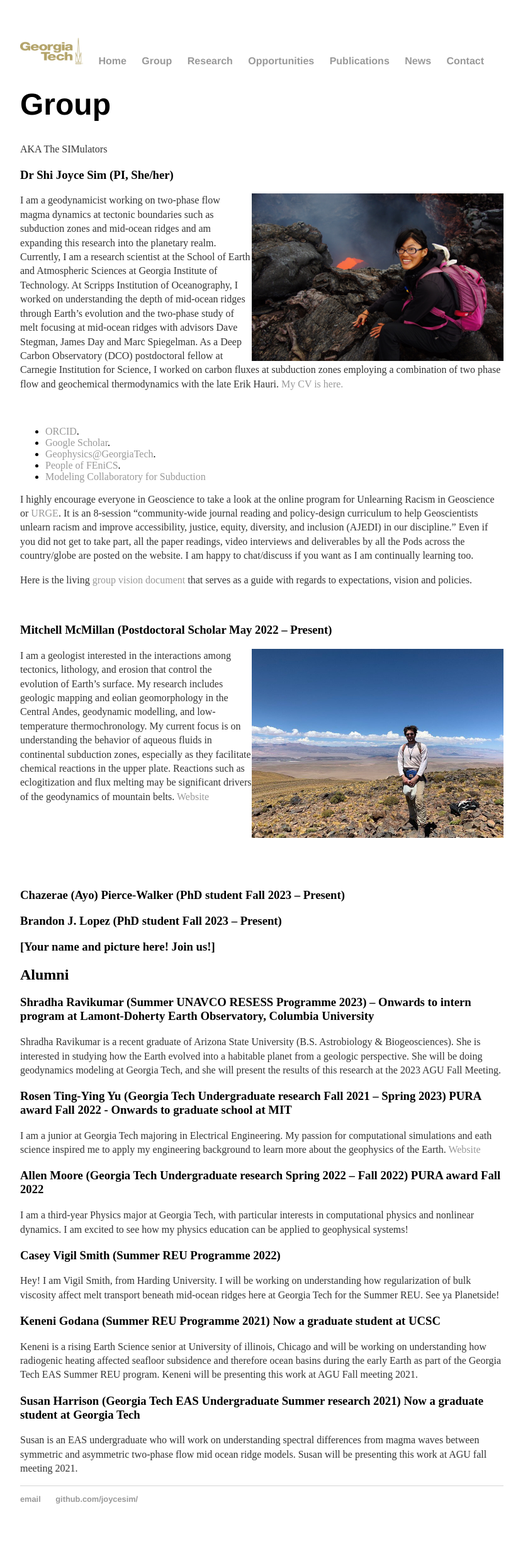
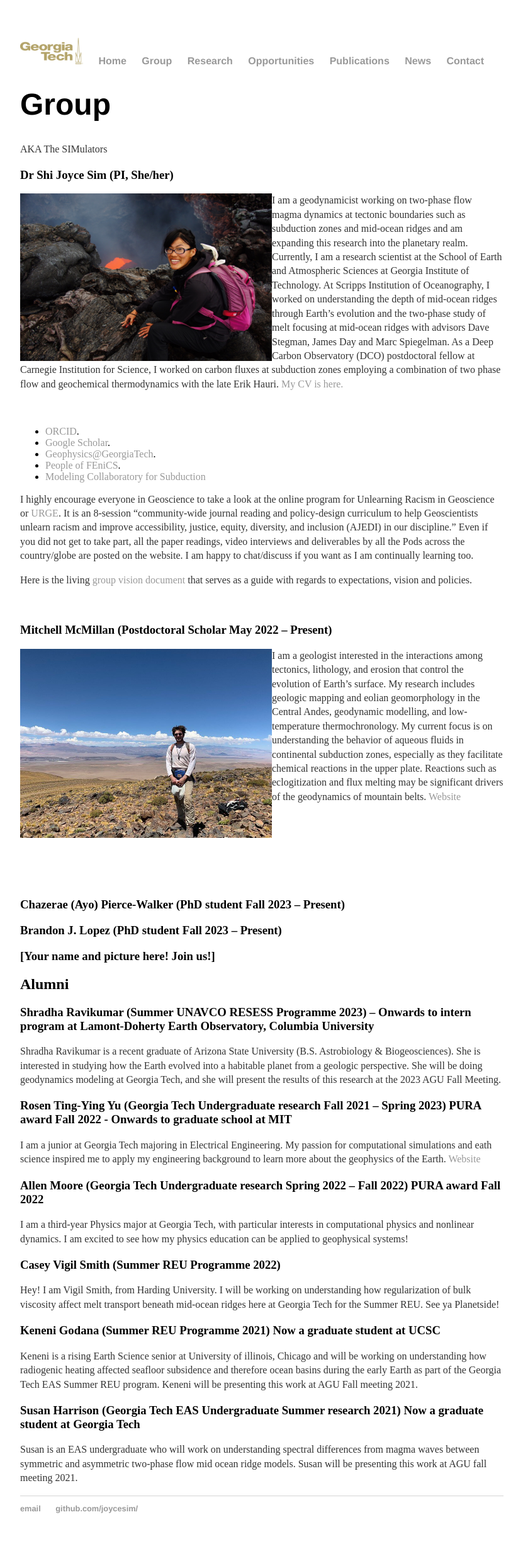
Before and after one commit to joycesim/joycesim.github.io, a Jekyll site: the page built from group/index.md, in a window 1280 px wide. Shown: the whole page at 63% size, without its empty margins (224-1055 px from the left). Built offline with Jekyll 4.4.1, drawn with Linux system fonts in a browser that asks for light colours.

Commit message:
Update index.md

```diff
--- a/group/index.md
+++ b/group/index.md
@@ -6,7 +6,7 @@
 AKA The SIMulators
 
 ### Dr Shi Joyce Sim (PI, She/her)
-<img align="right" src="/image/Profile3.JPG" alt="Kamchatka 2013" title="Kamchatka 2013." width="400" />
+<img align="left" src="/image/Profile3.JPG" alt="Kamchatka 2013" title="Kamchatka 2013." width="400" />
 
 I am a geodynamicist working on two-phase flow magma dynamics at tectonic boundaries such as subduction zones and mid-ocean ridges and am expanding this research into the planetary realm. Currently, I am a research scientist at the School of Earth and Atmospheric Sciences at Georgia Institute of Technology. At Scripps Institution of Oceanography, I worked on understanding the depth of mid-ocean ridges through Earth's evolution and the two-phase study of melt focusing at mid-ocean ridges with advisors Dave Stegman, James Day and Marc Spiegelman. As a Deep Carbon Observatory (DCO) postdoctoral fellow at Carnegie Institution for Science, I worked on carbon fluxes at subduction zones employing a combination of two phase flow and geochemical thermodynamics with the late Erik Hauri. [My CV is here.](https://joycesim.github.io/cv/)
 
@@ -25,7 +25,7 @@
 &nbsp;&nbsp;&nbsp;&nbsp;
 
 ### Mitchell McMillan (Postdoctoral Scholar May 2022 -- Present)
-<img align="right" src="/image/MitchellMcMillan.jpg" alt="Mitchell" title="Mitchell" width="400" />
+<img align="left" src="/image/MitchellMcMillan.jpg" alt="Mitchell" title="Mitchell" width="400" />
 
 I am a geologist interested in the interactions among tectonics, lithology, and erosion that control the evolution of Earth’s surface. My research includes geologic mapping and eolian geomorphology in the Central Andes, geodynamic modelling, and low-temperature thermochronology. My current focus is on understanding the behavior of aqueous fluids in continental subduction zones, especially as they facilitate chemical reactions in the upper plate. Reactions such as eclogitization and flux melting may be significant drivers of the geodynamics of mountain belts. [Website](https://www.mitchell-mcmillan.com/)
 
```
